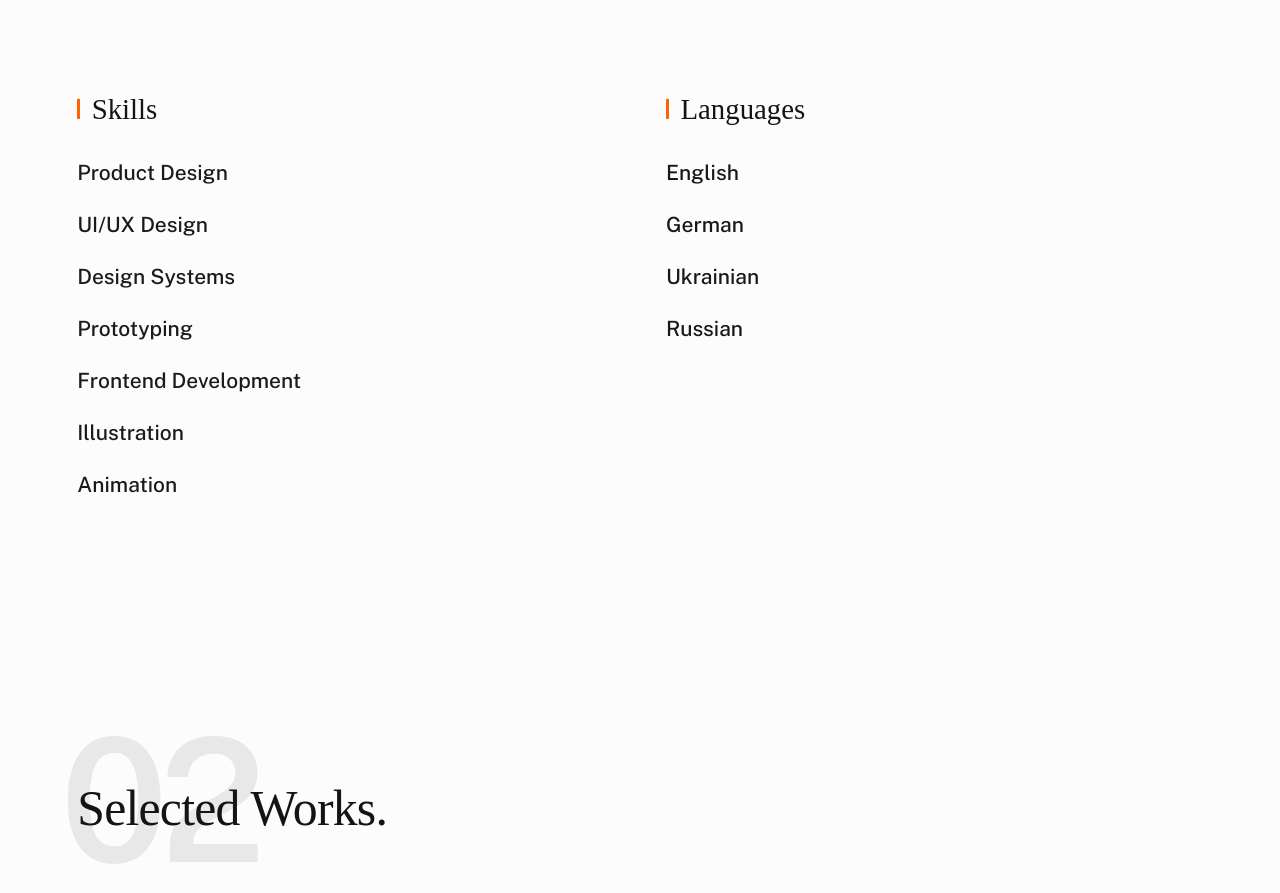
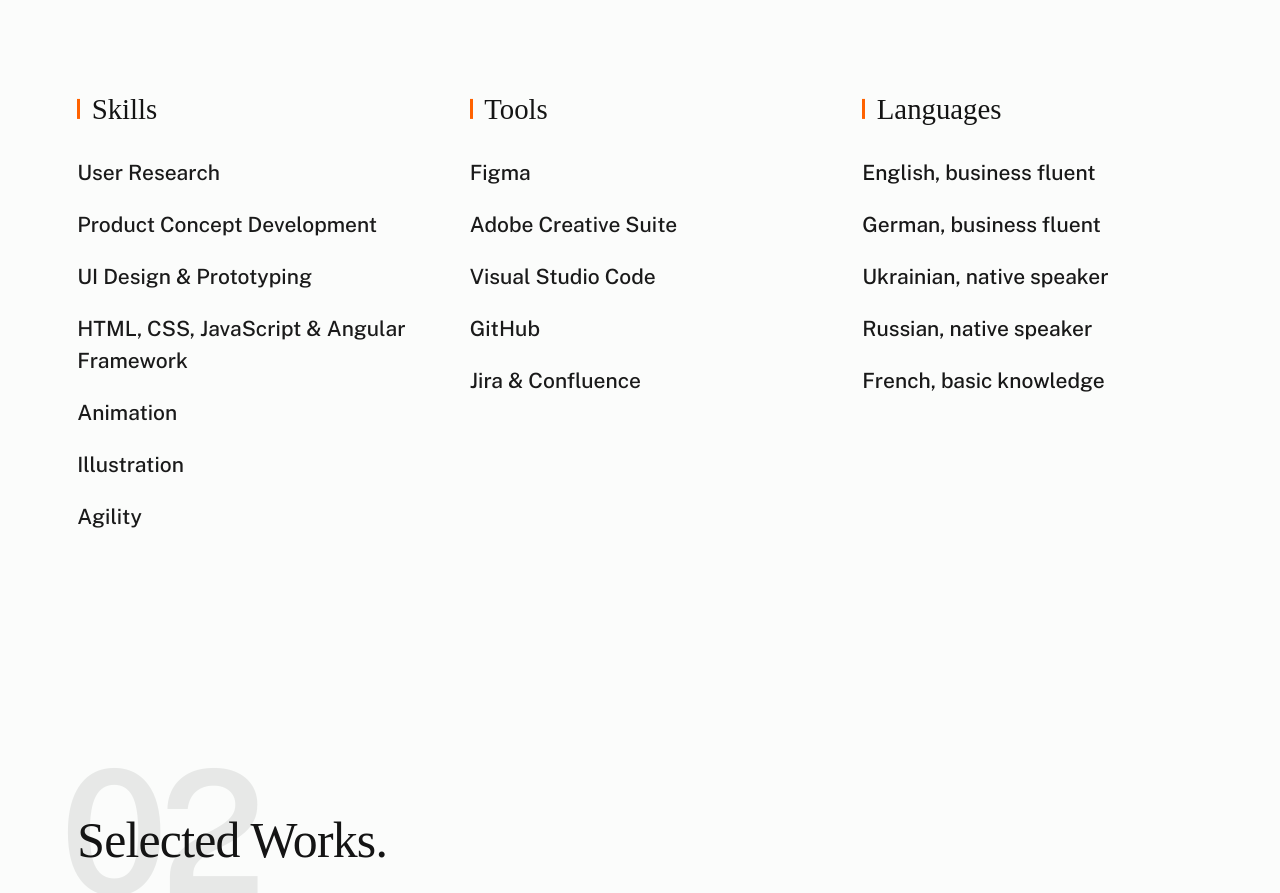
Before and after one commit to vikamalz/vuxui_new, a plain HTML site: page index.html in a window 1280 px wide. Shown: the part 1857-2750 px from the top of the page. Drawn offline with nearby package versions, Linux system fonts and the light colour scheme; a web font is replaced by a local one.

Commit message:
Update index.html

```diff
--- a/index.html
+++ b/index.html
@@ -202,28 +202,51 @@
 
                             <ul class="s-about__list">
                                 <li>
-                                    Product Design
+                                    User Research
                                 </li>
                                 <li>
-                                    UI/UX Design
+                                    Product Concept Development
                                 </li>
                                 <li>
-                                    Design Systems
+                                    UI Design & Prototyping
                                 </li>
                                 <li>
-                                    Prototyping
+                                    HTML, CSS, JavaScript & Angular Framework
                                 </li>
                                 <li>
-                                    Frontend Development
+                                    Animation
                                 </li>
                                 <li>
                                     Illustration
                                 </li>
                                 <li>
-                                    Animation
+                                    Agility
                                 </li>
                             </ul>
                         </div> <!--end s-about__block -->
+
+                        <div class="grid-list-items__item s-about__block">
+                            <h4 class="s-about__block-title">Tools</h4>
+
+                            <ul class="s-about__list">
+                                <li>
+                                    Figma
+                                </li>
+                                <li>
+                                    Adobe Creative Suite
+                                </li>
+                                <li>
+                                    Visual Studio Code
+                                </li>
+                                <li>
+                                    GitHub
+                                </li>
+                                <li>
+                                    Jira & Confluence
+                                </li>
+                            </ul>
+                        </div> <!--end s-about__block -->
+
 
                         <div class="grid-list-items__item s-about__block">
                             <h4 class="s-about__block-title">Languages</h4>
@@ -231,22 +254,27 @@
                             <ul class="s-about__list">
                                 <li>
                                     <a href="#0">
-                                        English
+                                        English, business fluent
                                     </a>
                                 </li>
                                 <li>
                                     <a href="#0">
-                                        German
+                                        German, business fluent
                                     </a>
                                 </li>
                                 <li>
                                     <a href="#0">
-                                        Ukrainian
+                                        Ukrainian, native speaker
                                     </a>
                                 </li>
                                 <li>
                                     <a href="#0">
-                                        Russian
+                                        Russian, native speaker
+                                    </a>
+                                </li>
+                                <li>
+                                    <a href="#0">
+                                        French, basic knowledge
                                     </a>
                                 </li>
                             </ul>
@@ -316,6 +344,8 @@
                             Research, concept and design of AI assistants for HAWKI - a genAI interface used in a higher
                             education context.
                         </p>
+                        <a href="https://projekte.g.hawk.de/projekt/67a084b080bd1">Project
+                            Link</a>.
                     </div>
                 </div> <!-- entry -->
 
```
